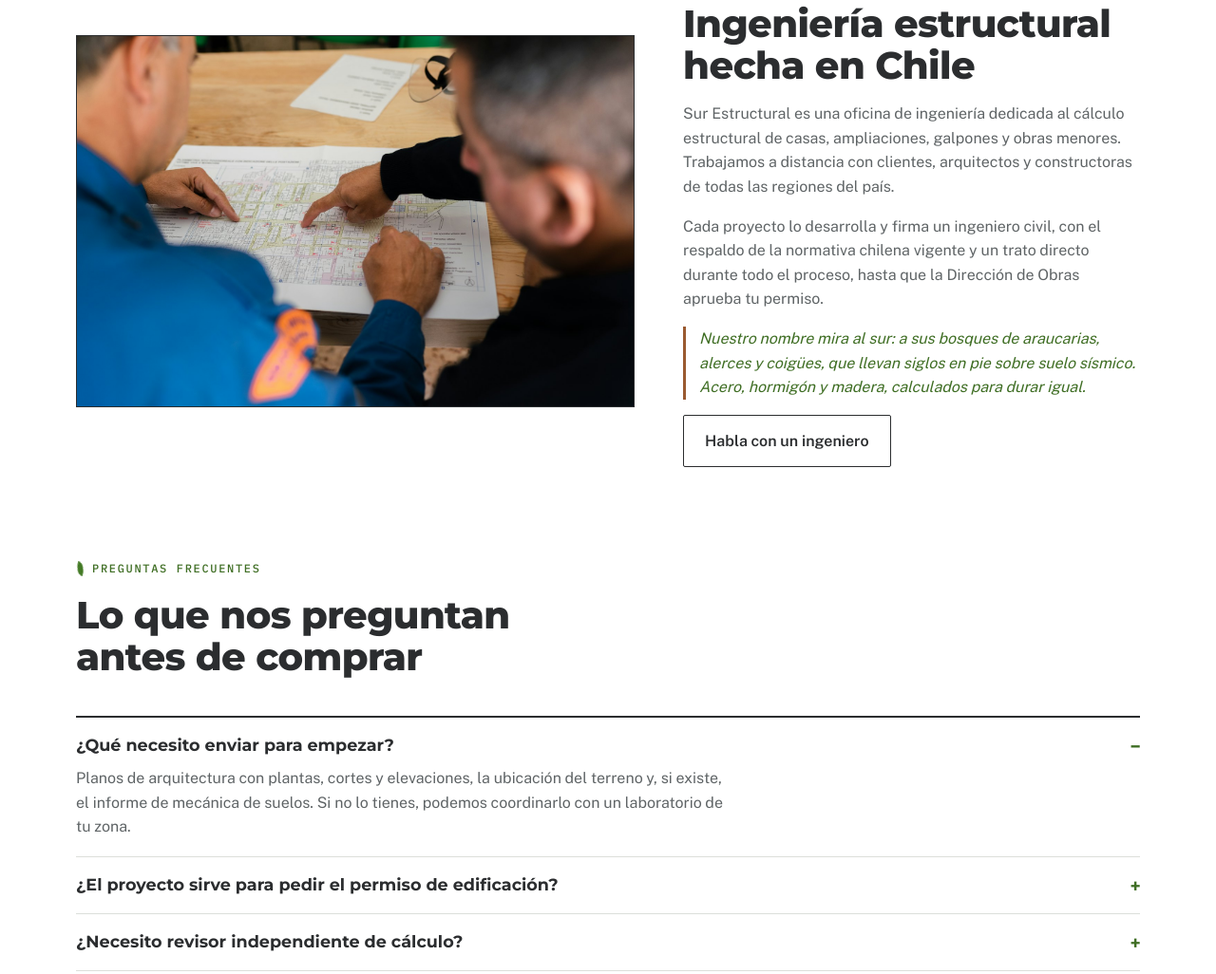
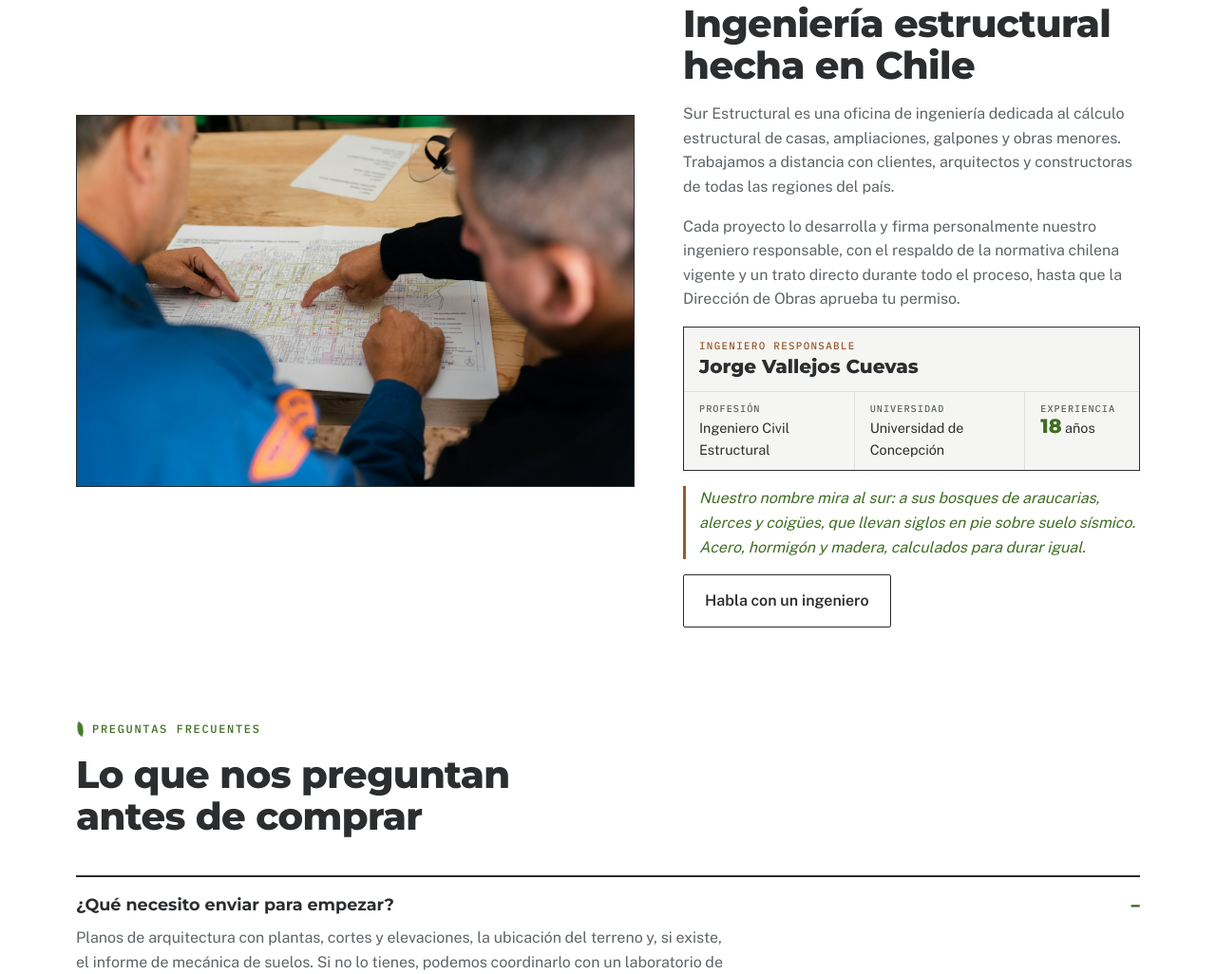
Before and after one commit to jovallejos-cmd/surestructural, a plain HTML site: page index.html in a window 1280 px wide. Shown: the part 4797-5823 px from the top of the page at 95% size. Drawn offline with nearby package versions, Linux system fonts and the light colour scheme.

Commit message:
Add files via upload

```diff
--- a/index.html
+++ b/index.html
@@ -19,7 +19,7 @@
 <link rel="preconnect" href="https://fonts.gstatic.com" crossorigin>
 <link rel="stylesheet" href="https://fonts.googleapis.com/css2?family=Montserrat:wght@600;700;800&family=Public+Sans:wght@400;500;600&family=IBM+Plex+Mono:wght@400;500&display=swap">
 <script type="application/ld+json">
-{"@context":"https://schema.org","@type":"ProfessionalService","name":"Sur Estructural","url":"https://www.surestructural.cl/","image":"https://www.surestructural.cl/img/portada.jpg","description":"Proyectos de cálculo estructural en línea para casas, ampliaciones, galpones y obras menores en Chile.","areaServed":"CL","email":"jovallejos@gmail.com","telephone":"+56933455696","priceRange":"$390.000 - $1.800.000"}
+{"@context":"https://schema.org","@type":"ProfessionalService","name":"Sur Estructural","url":"https://www.surestructural.cl/","image":"https://www.surestructural.cl/img/portada.jpg","description":"Proyectos de cálculo estructural en línea para casas, ampliaciones, galpones y obras menores en Chile.","areaServed":"CL","email":"jovallejos@gmail.com","telephone":"+56933455696","priceRange":"$390.000 - $1.800.000","founder":{"@type":"Person","name":"Jorge Vallejos Cuevas","jobTitle":"Ingeniero Civil Estructural","alumniOf":"Universidad de Concepción"}}
 </script>
 <style>
 /* Layout: fondo blanco liso (igual que el logo), fotos de obra enmarcadas, catálogo como tabla de partidas.
@@ -202,6 +202,16 @@
 .about figure img{width:100%;height:100%;object-fit:cover}
 .about .txt{display:grid;gap:16px}
 .about .txt p{color:var(--muted)}
+.ingeniero{border:1.5px solid var(--ink);background:var(--sheet)}
+.ing-head{display:grid;gap:4px;padding:14px 16px;border-bottom:1px solid var(--line)}
+.ing-tag{font:500 .68rem/1 var(--f-mono);letter-spacing:.12em;text-transform:uppercase;color:var(--wood)}
+.ing-head b{font:800 1.25rem/1.2 var(--f-display)}
+.ing-grid{display:grid;grid-template-columns:1.2fr 1.2fr .8fr}
+.ing-grid > div{padding:10px 16px;border-right:1px solid var(--line);font-size:.9rem;min-width:0}
+.ing-grid > div:last-child{border-right:0}
+.ing-grid i{display:block;font:normal 500 .64rem/1.6 var(--f-mono);letter-spacing:.1em;text-transform:uppercase;color:var(--muted)}
+.ing-num{font:800 1.3rem/1 var(--f-display);color:var(--steel)}
+@media (max-width:560px){.ing-grid{grid-template-columns:1fr}.ing-grid > div{border-right:0;border-bottom:1px solid var(--line)}.ing-grid > div:last-child{border-bottom:0}}
 @media (max-width:860px){.about{grid-template-columns:1fr}}
 
 /* faq */
@@ -418,9 +428,16 @@
       <div class="txt">
         <span class="eyebrow">Nosotros</span>
         <h2>Ingeniería estructural hecha en Chile</h2>
-        <!-- EDITAR: agrega el nombre del ingeniero responsable, universidad y años de experiencia -->
         <p>Sur Estructural es una oficina de ingeniería dedicada al cálculo estructural de casas, ampliaciones, galpones y obras menores. Trabajamos a distancia con clientes, arquitectos y constructoras de todas las regiones del país.</p>
-        <p>Cada proyecto lo desarrolla y firma un ingeniero civil, con el respaldo de la normativa chilena vigente y un trato directo durante todo el proceso, hasta que la Dirección de Obras aprueba tu permiso.</p>
+        <p>Cada proyecto lo desarrolla y firma personalmente nuestro ingeniero responsable, con el respaldo de la normativa chilena vigente y un trato directo durante todo el proceso, hasta que la Dirección de Obras aprueba tu permiso.</p>
+        <div class="ingeniero">
+          <div class="ing-head"><span class="ing-tag">Ingeniero responsable</span><b>Jorge Vallejos Cuevas</b></div>
+          <div class="ing-grid">
+            <div><i>Profesión</i>Ingeniero Civil Estructural</div>
+            <div><i>Universidad</i>Universidad de Concepción</div>
+            <div><i>Experiencia</i><span class="ing-num">18</span> años</div>
+          </div>
+        </div>
         <p class="nod">Nuestro nombre mira al sur: a sus bosques de araucarias, alerces y coigües, que llevan siglos en pie sobre suelo sísmico. Acero, hormigón y madera, calculados para durar igual.</p>
         <div><a class="btn ghost" href="#contacto">Habla con un ingeniero</a></div>
       </div>
```
